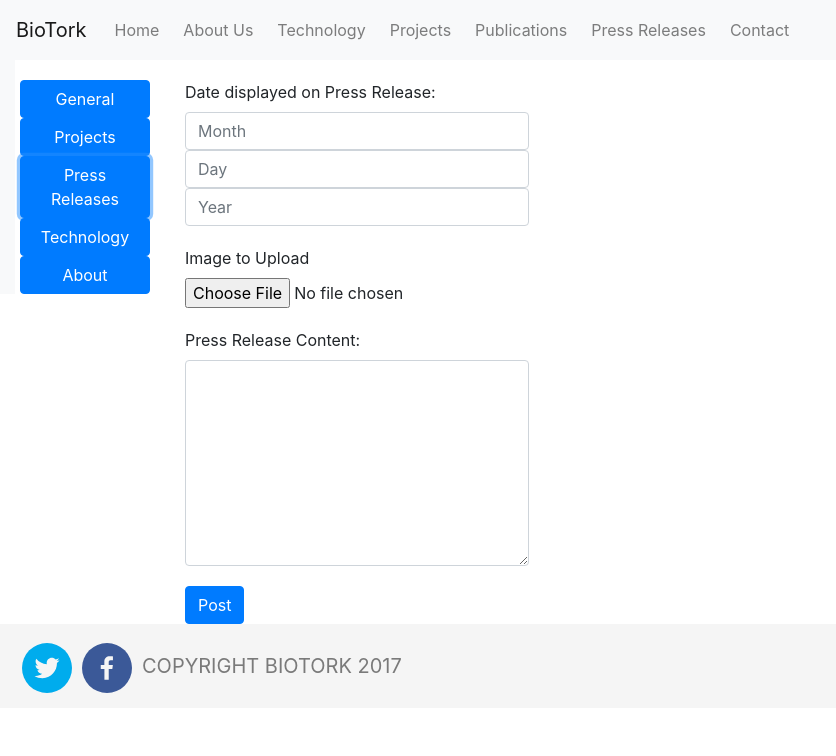
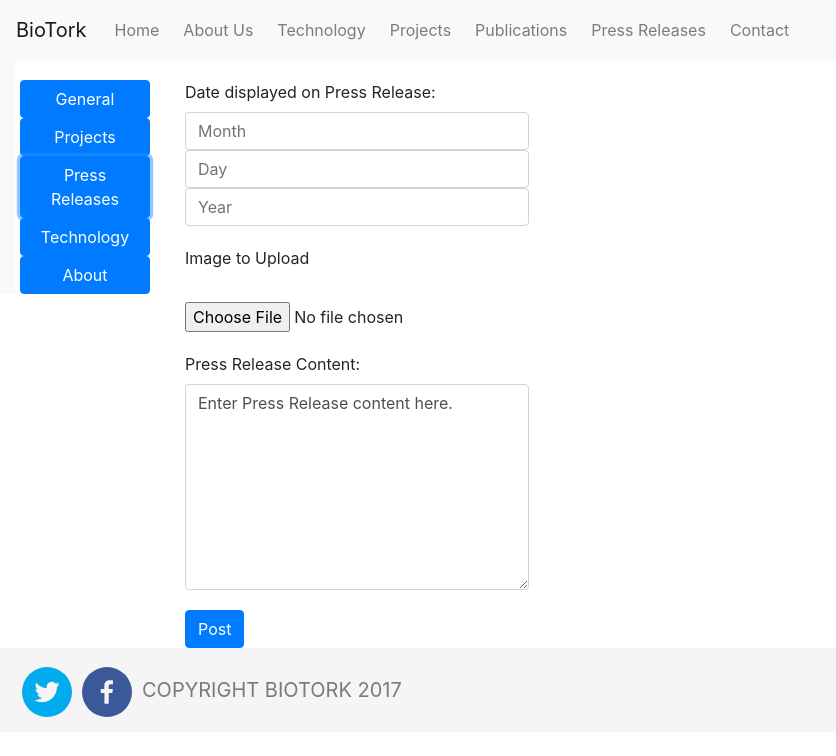
Before and after one commit to rennemannd/MERN-Heroku-Template, a React (Create React App) app in the folder client/: page /admin in a window 1280 px wide. Both pictures are taken after a click on the button "Press Releases". Shown: the top 756 px of the page, without its empty margins (0-836 px from the left). Built offline with nearby package versions, Linux system fonts and the light colour scheme.

Commit message:
Text and Image upload working.

```diff
--- a/client/src/views/Admin/Admin.js
+++ b/client/src/views/Admin/Admin.js
@@ -1,7 +1,7 @@
 import React from 'react';
 import './Admin.css';
 
-import PressEdit from './editors/PressEdit';
+import PressEdit from './editors/PressEdit'
 
 class Admin extends React.Component {
     constructor(props) {
--- a/client/src/views/Admin/editors/PressEdit.css
+++ b/client/src/views/Admin/editors/PressEdit.css
@@ -34,3 +34,8 @@
     padding-top: 20px;
     padding-left: 20px;
 }
+.press-uploadedimage {
+    position: relative;
+    width: auto;
+    height: 150px;
+}
--- a/client/src/views/Admin/editors/PressEdit.js
+++ b/client/src/views/Admin/editors/PressEdit.js
@@ -6,25 +6,40 @@ class PressEdit extends React.Component {
     constructor(props) {
         super(props);
         this.state = {
-            pressDate: Date,
-            pressText: "",
-            pressImage: ""
+          pressText: 'Enter Press Release content here.',
+          pressImage: ''
         };
-        this.updatePressText = this.updatePressText.bind(this);
-        this.updatePressImage = this.updatePressImage.bind(this);
-    }
 
-    updatePressText() {
-        this.setState(state => ({pressText: state}));
-    }
+        this.handlePressTextChange = this.handlePressTextChange.bind(this);
+        this.handlePressImageChange = this.handlePressImageChange.bind(this);
+        this.handleSubmit = this.handleSubmit.bind(this);
+      }
 
-    updatePressImage() {
-        this.setState(state => ({pressImage: state}));
-    }
+      handlePressTextChange(event) {
+        this.setState({pressText: event.target.value});
+      }
 
-    PressEdit() {
-        return(
-            <form>
+      handlePressImageChange(event) {
+        var self = this;
+        var reader = new FileReader();
+        var file = event.target.files[0];
+
+        reader.readAsDataURL(file);
+
+        reader.addEventListener("load", function () {
+            self.setState({pressImage: reader.result});
+        }, false);
+      }
+
+      handleSubmit(event) {
+        alert('An essay was submitted: ' + this.state.pressText);
+        event.preventDefault();
+      }
+
+      render() {
+        return (
+          <form onSubmit={this.handleSubmit}>
+
                 <div class="press-datepicker">
                     <label>Date displayed on Press Release:</label>
                     <input type="text" class="form-control" placeholder="Month"></input>
@@ -32,26 +47,21 @@ class PressEdit extends React.Component {
                     <input type="text" class="form-control" placeholder="Year"></input>
                 </div>
                 <div class="press-fileupload">
-                    <label>Image to Upload</label>
-                    <input type="file" class="form-control-file"></input>
+                    <div><label>Image to Upload</label></div>
+                    <img class="press-uploadedimage" src={this.state.pressImage} />
+                    <input type="file" class="form-control-file" onChange={this.handlePressImageChange}></input>
                 </div>
                 <div class="press-textarea">
                     <label>Press Release Content:</label>
-                    <textarea class="form-control" rows="8"></textarea>
+                    <textarea class="form-control" rows="8" value={this.state.pressText} onChange={this.handlePressTextChange}></textarea>
                 </div>
                 <div class="press-postbutton">
-                    <button type="button" class="btn btn-primary">Post</button>
+                    <button type="submit" value="Submit" class="btn btn-primary">Post</button>
                 </div>
-            </form>
-        )
-    }
 
-    render() {
-        return(
-            <div>
-                <this.PressEdit/>
-            </div>
-        )
-    }
+          </form>
+        );
+      }
+
 }
 export default PressEdit;
```
Also changed, not shown: 1 other file (tests, documents, lock files or other folders).
